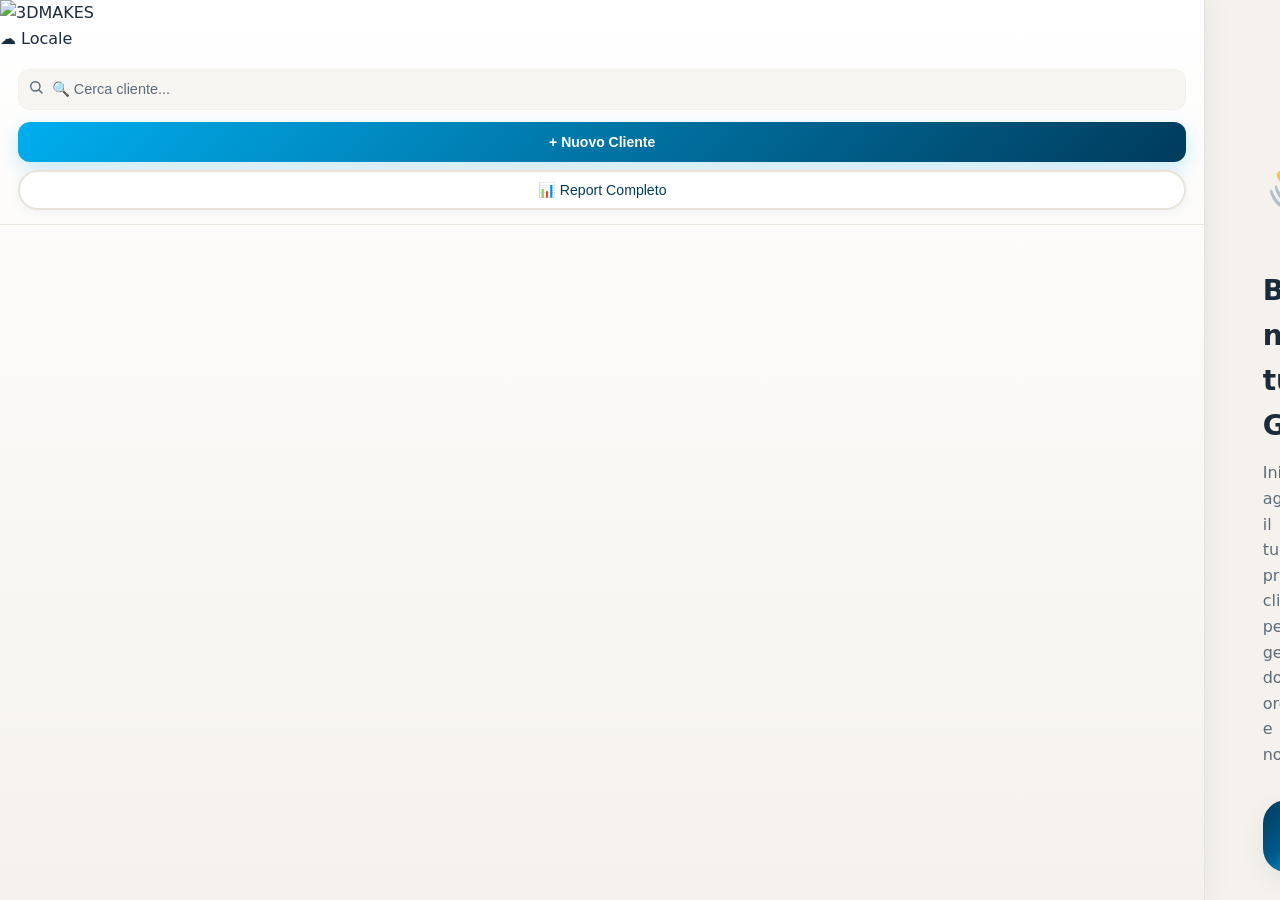
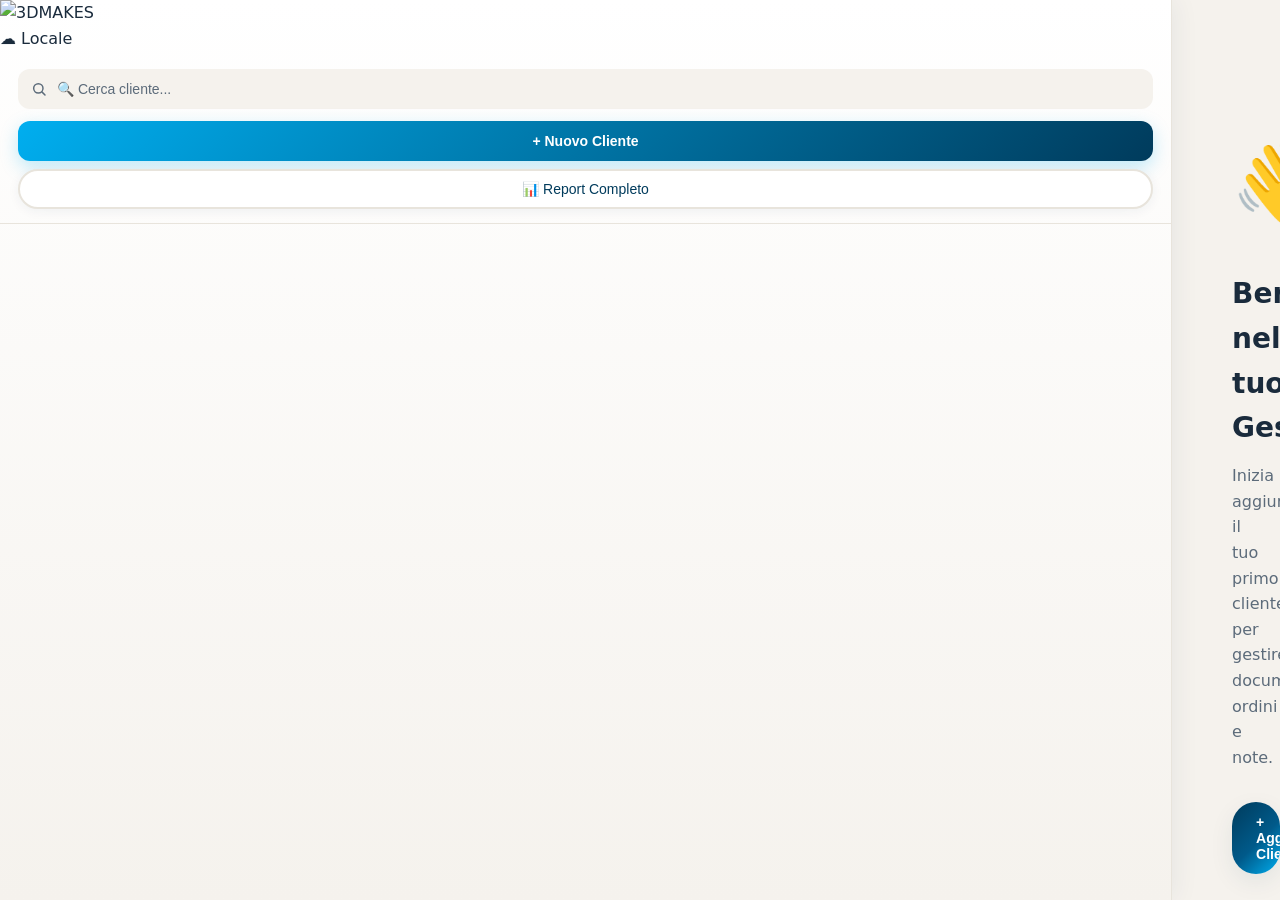

Semplifica tab clienti e riduce pressione su localStorage.

--- a/style.css
+++ b/style.css
@@ -388,9 +388,11 @@ body.sidebar-collapsed .btn-toggle-sidebar {
     border-radius: 16px;
     padding: 20px;
     transition: all var(--transition-base);
-    cursor: pointer;
     position: relative;
     overflow: hidden;
+    display: flex;
+    flex-direction: column;
+    gap: 4px;
 }
 
 .document-card::before {
@@ -471,6 +473,66 @@ body.sidebar-collapsed .btn-toggle-sidebar {
 .document-card-date {
     font-size: 12px;
     color: var(--text-secondary);
+}
+
+.document-preview {
+    margin: 8px 0 12px;
+    border-radius: 10px;
+    overflow: hidden;
+    background: var(--bg-tertiary);
+    border: 1px solid var(--border);
+}
+
+.document-preview img {
+    display: block;
+    width: 100%;
+    max-height: 220px;
+    object-fit: contain;
+    background: #fff;
+}
+
+.document-preview-pdf iframe {
+    display: block;
+    width: 100%;
+    height: 280px;
+    border: none;
+    background: #fff;
+}
+
+.document-preview-file {
+    display: flex;
+    flex-wrap: wrap;
+    align-items: center;
+    gap: 8px;
+    padding: 14px;
+}
+
+.document-preview-icon {
+    font-size: 28px;
+}
+
+.document-preview-name {
+    flex: 1;
+    font-size: 13px;
+    color: var(--text-secondary);
+    word-break: break-word;
+}
+
+.document-card-filename {
+    font-size: 12px;
+    color: var(--primary);
+    margin-top: 4px;
+}
+
+.document-card-notes {
+    font-size: 13px;
+    color: var(--text-secondary);
+    margin-top: 8px;
+}
+
+.document-card-download {
+    margin-top: 10px;
+    align-self: flex-start;
 }
 
 /* Files grid */
